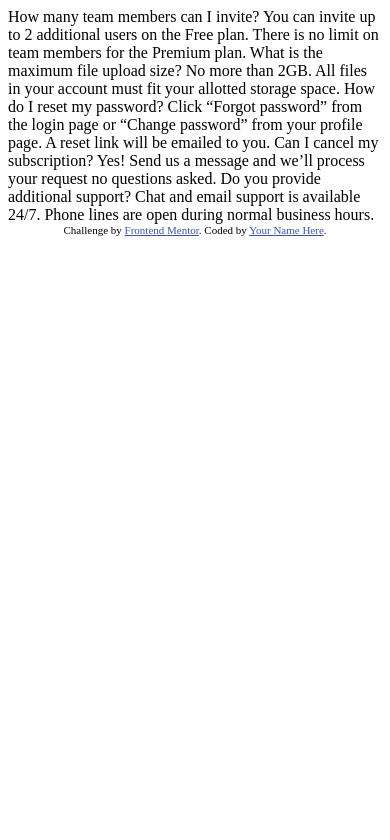
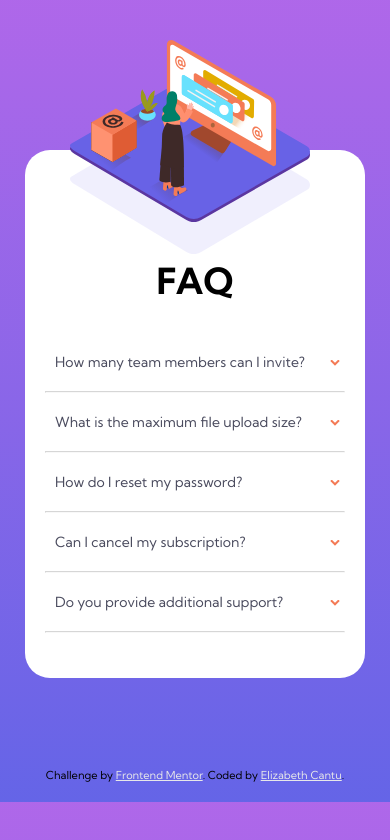
Before and after one commit to Esagecc/FAQ_accordion_card, a plain HTML site: page index.html in a window 390 px wide. Drawn offline with Linux system fonts and the light colour scheme.

Commit message:
completed the mobile site

```diff
--- a/index.html
+++ b/index.html
@@ -2,39 +2,83 @@
 <html lang="en">
 <head>
   <meta charset="UTF-8">
-  <meta name="viewport" content="width=device-width, initial-scale=1.0"> <!-- displays site properly based on user's device -->
+  <meta name="viewport" content="width=device-width, initial-scale=1.0">
 
-  <link rel="icon" type="image/png" sizes="32x32" href="./images/favicon-32x32.png">
+  <link rel="icon" type="image/png" sizes="32x32" href="images/favicon-32x32.png">
 
   <title>Frontend Mentor | FAQ Accordion Card</title>
+  <link rel="stylesheet" type="text/css" href="style.css">
+</head>
 
-  <!-- Feel free to remove these styles or customise in your own stylesheet 👍 -->
-  <style>
-    .attribution { font-size: 11px; text-align: center; }
-    .attribution a { color: hsl(228, 45%, 44%); }
-  </style>
-</head>
 <body>
+
+  <img src="images/illustration-woman-online-mobile.svg" class="mob-pic" alt="">
+<img src="images/bg-pattern-mobile.svg" class="mob-pat" alt="">
+
+  <section class="accordion">
+    <h1>
+      FAQ
+    </h1>
+
+    <div class="container">
+      <div class="label">
         How many team members can I invite?
-  You can invite up to 2 additional users on the Free plan. There is no limit on
-  team members for the Premium plan.
+      </div>
+      <div class="content">
+        You can invite up to 2 additional users on the Free plan. There is no limit on team members for the Premium plan.
+      </div>
+    </div>
+    <hr>
 
+    <div class="container">
+      <div class="label">
         What is the maximum file upload size?
+      </div>
+      <div class="content">
         No more than 2GB. All files in your account must fit your allotted storage space.
+      </div>
+    </div>
+    <hr>
 
+    <div class="container">
+      <div class="label">
         How do I reset my password?
+      </div>
+      <div class="content">
         Click “Forgot password” from the login page or “Change password” from your profile page.
         A reset link will be emailed to you.
+      </div>
+    </div>
+    <hr>
 
+    <div class="container">
+      <div class="label">
         Can I cancel my subscription?
+      </div>
+      <div class="content">
         Yes! Send us a message and we’ll process your request no questions asked.
+      </div>
+    </div>
+    <hr>
 
+    <div class="container">
+      <div class="label">
         Do you provide additional support?
+      </div>
+      <div class="content">
         Chat and email support is available 24/7. Phone lines are open during normal business hours.
+      </div>
+    </div>
+    <hr>
+
+  </section>
+
 
   <div class="attribution">
     Challenge by <a href="https://www.frontendmentor.io?ref=challenge" target="_blank">Frontend Mentor</a>.
-    Coded by <a href="#">Your Name Here</a>.
+    Coded by <a href="http://esagewebdev.com/" target="_blank">Elizabeth Cantu</a>.
   </div>
+
+  <script type="text/javascript" src="script.js"></script>
 </body>
 </html>
--- /dev/null
+++ b/script.js
@@ -0,0 +1,7 @@
+const accordion = document.getElementsByClassName('container');
+
+for (i = 0; i < accordion.length; i++) {
+    accordion[i].addEventListener('click', function() {
+        this.classList.toggle('active')
+    })
+}
--- /dev/null
+++ b/style.css
@@ -0,0 +1,130 @@
+@import url('https://fonts.googleapis.com/css2?family=Kumbh+Sans:wght@200;400;700&display=swap');
+
+* {
+    padding: 0;
+    margin: 0;
+    box-sizing: border-box;
+}
+
+:root {
+    --dk-blue: hsl(238, 29%, 16%);
+    --red: hsl(14, 88%, 65%);
+    --violet: hsl(273, 75%, 66%);
+    --blue: hsl(240, 73%, 65%);
+    --dk-gray-blue: hsl(237, 12%, 33%);
+    --dkr-gray-blue: hsl(240, 6%, 50%);
+    --lt-gray-blue: hsl(240, 5%, 91%);
+}
+
+body {
+    background: linear-gradient(var(--violet), var(--blue));
+    font-family: 'Kumbh Sans', sans-serif;
+    display: flex;
+    flex-direction: column;
+}
+
+.mob-pic {
+    position: absolute;
+    width: 240px;
+    top:40px;
+    left:70px;
+    z-index: 5;
+}
+
+.mob-pat {
+    position: absolute;
+    width: 240px;
+    top:150px;
+    left:70px;
+    z-index: 4;
+}
+
+.accordion {
+    width: 340px;
+    background-color: white;
+    border-radius: 25px;
+    margin: 150px auto 90px;
+    padding: 78px 20px 45px;
+}
+
+h1 {
+    font-size: 36px;
+    text-align: center;
+    padding: 30px;
+}
+
+.accordion .container {
+    position: relative;
+    margin: 10px;
+}
+
+.accordion .label {
+    position: relative;
+    padding: 10px 0;
+    font-size: 16px;
+    cursor: pointer;
+}
+
+.accordion .label::before {
+    content: url(images/icon-arrow-down.svg);
+    position: absolute;
+    font-weight: 700;
+    color: var(--red);
+    top: 50%;
+    right: -5px;
+    font-size: 12px;
+    transform: translateY(-50%);
+}
+
+.accordion .content {
+    position: relative;
+    height: 0;
+    font-size: 13px;
+    color: var(--dkr-gray-blue);
+    text-align: left;
+    line-height: 18px;
+    width: 270px;
+    overflow: hidden;
+    transition: 0.5s;
+}
+
+.accordion .container.container.active .label {
+    font-weight: 700;
+}
+
+.accordion .container.active .content {
+    height: 68px;
+}
+
+.accordion .container.active .label::before {
+    content: url(images/icon-arrow-down.svg);
+    transform: rotate(180deg);
+    color: var(--red);
+    font-weight: 700;
+    font-size: 12px;
+    transition: 0.2s ease-in-out;
+}
+
+.container .label {
+    font-size: 14px;
+    color: var(--dk-gray-blue);
+}
+
+
+hr {
+    margin-left: 0;
+    color: var(--dkr-gray-blue);
+    opacity: 40%;
+    width: 100;
+}
+
+
+.attribution {
+     font-size: 11px;
+     text-align: center;
+    padding-bottom: 20px;
+    }
+
+.attribution a {
+    color: var(--lt-gray-blue);
+}
```
Also changed, not shown: design/style.css (deleted), 1 other file. Lines whose indentation alone changed are shown as unchanged.
